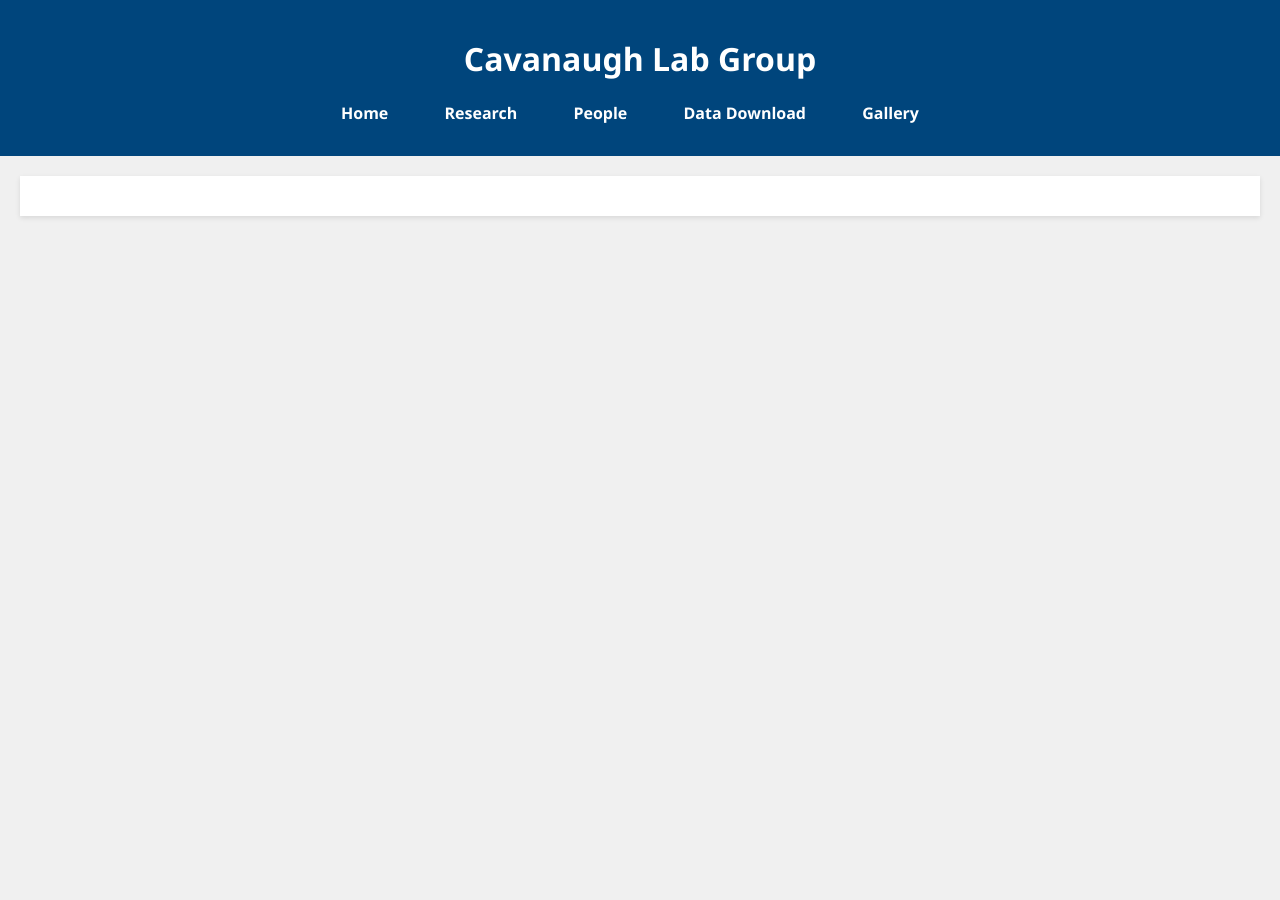
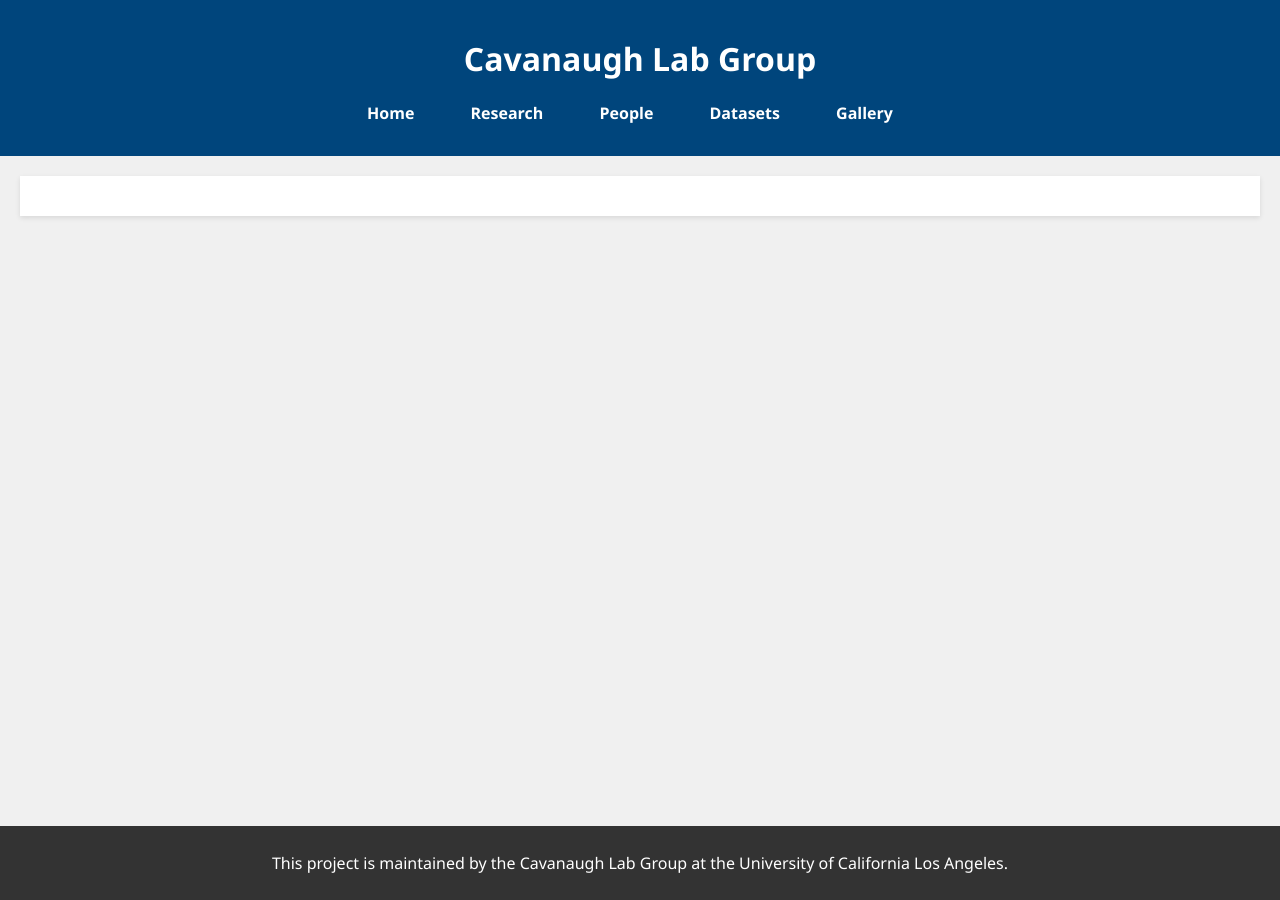
Before and after one commit to KelpBerberian/Cavanaugh-Lab-Group, a Jekyll site: the page built from data.html, in a window 1280 px wide. Built offline with Jekyll 4.4.1, drawn with Linux system fonts in a browser that asks for light colours.

Commit message:
Update default.html

```diff
--- a/_layouts/default.html
+++ b/_layouts/default.html
@@ -14,9 +14,16 @@
                 <li><a href="{{ '/' | relative_url }}">Home</a></li>
                 <li><a href="{{ '/research.html' | relative_url }}">Research</a></li>
                 <li><a href="{{ '/people.html' | relative_url }}">People</a></li>
-        <li><a href="{{ '/data.html' | relative_url }}">Data Download</a></li>
+                <li><a href="{{ '/data.html' | relative_url }}">Datasets</a></li>
                 <li><a href="{{ '/gallery.html' | relative_url }}">Gallery</a></li>
             </ul>
         </nav>
     </header>
     <main>
+        {{ content }}
+    </main>
+    <footer>
+        <p>This project is maintained by the Cavanaugh Lab Group at the University of California Los Angeles.
+    </footer>
+</body>
+</html>
```
Lines whose indentation alone changed are shown as unchanged.
